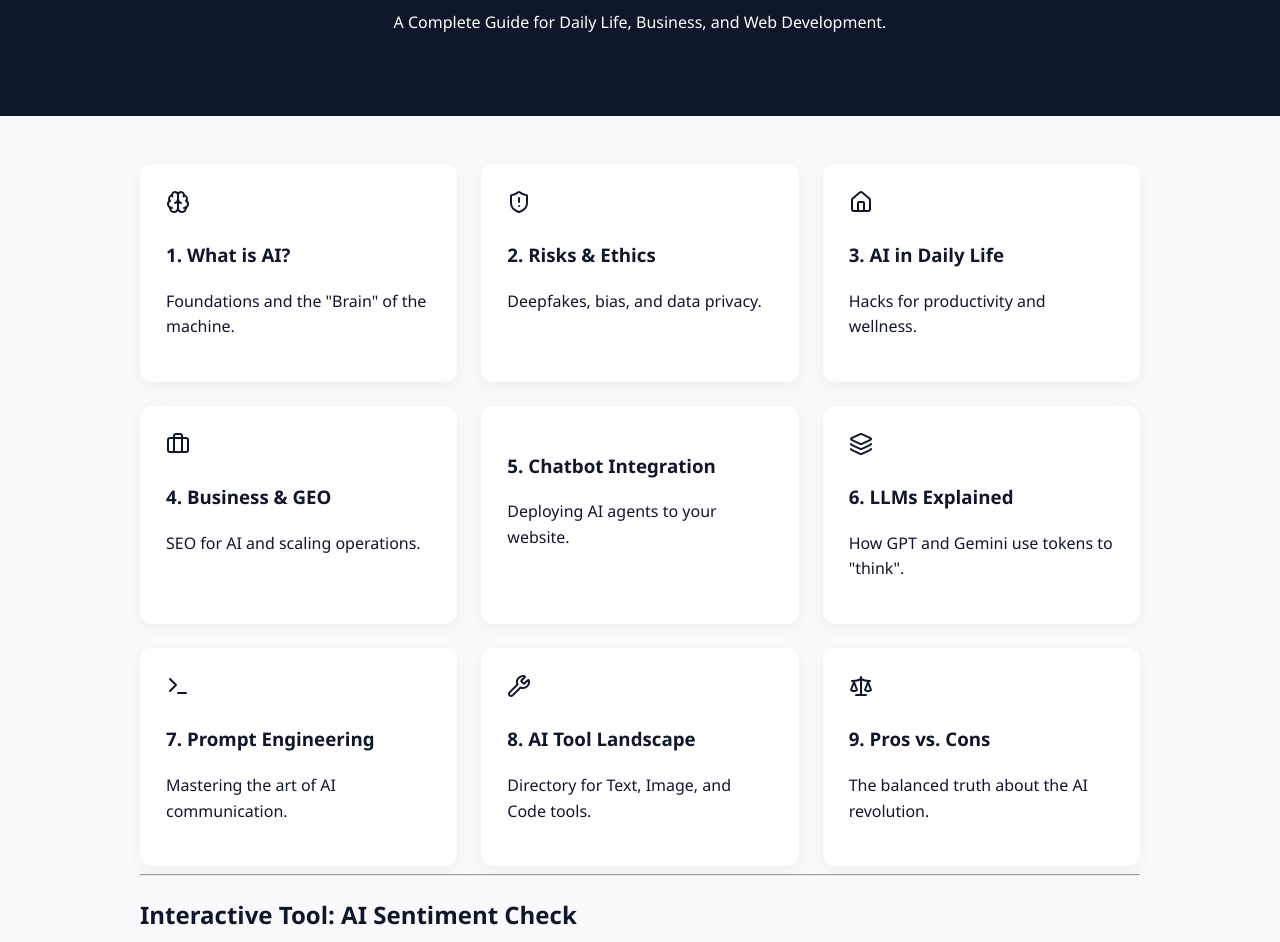
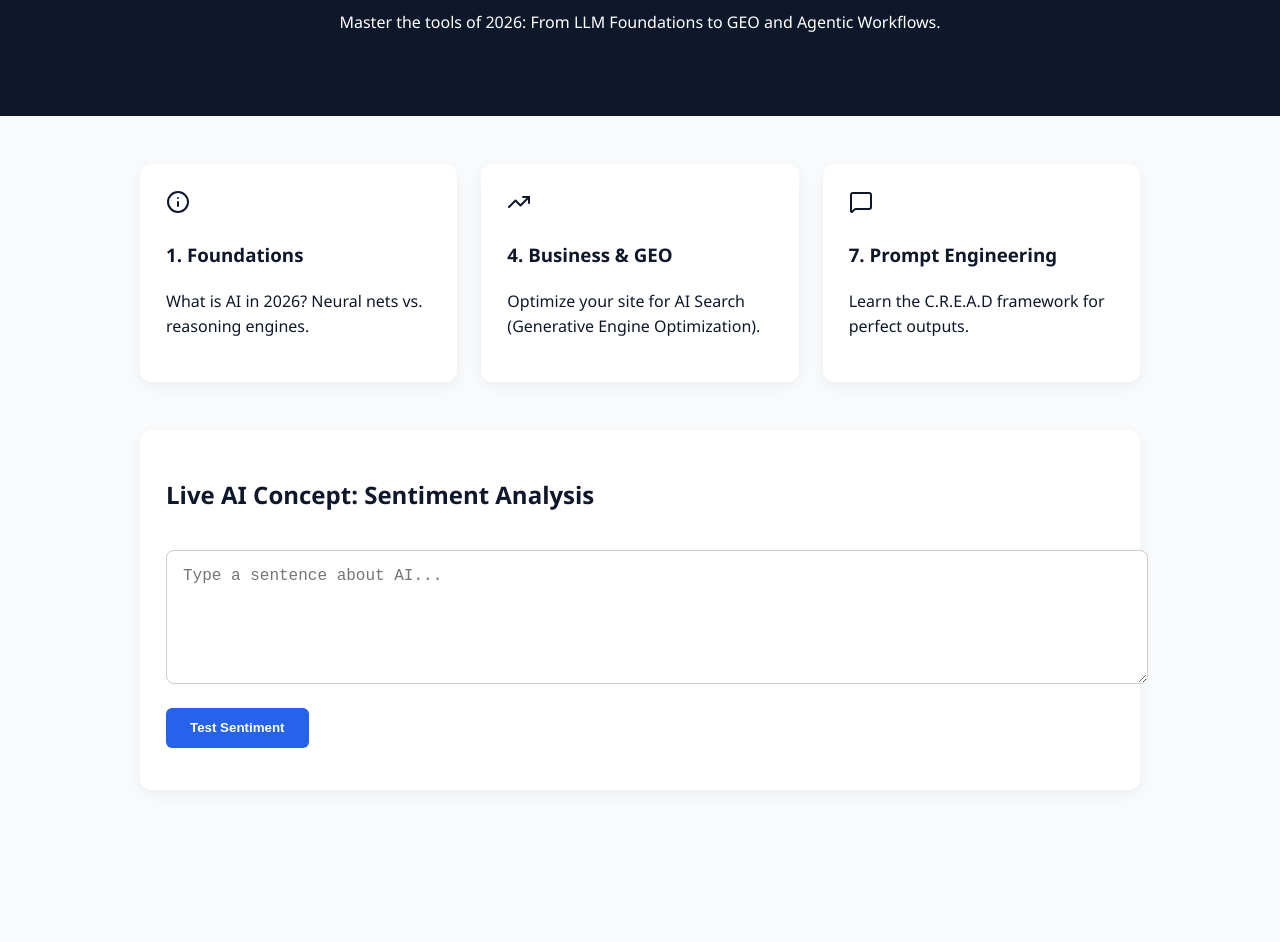
Before and after one commit to GetWrecker/ai-literacy-course, a plain HTML site: page index.html in a window 1280 px wide. Shown: the part 148-1090 px from the top of the page. After the commit the page ends 986 px from the top, so only its background shows below. Drawn offline with nearby package versions, Linux system fonts and the light colour scheme.

Commit message:
Update index.html

```diff
--- a/index.html
+++ b/index.html
@@ -3,71 +3,39 @@
 <head>
     <meta charset="UTF-8">
     <meta name="viewport" content="width=device-width, initial-scale=1.0">
-    <title>AI Literacy Interactive Course</title>
+    <title>AI Literacy 2026 | Interactive Modules</title>
     <link rel="stylesheet" href="assets/style.css">
     <script src="https://unpkg.com/lucide@latest"></script>
 </head>
 <body>
     <header>
-        <h1>AI Literacy & Implementation</h1>
-        <p>A Complete Guide for Daily Life, Business, and Web Development.</p>
+        <h1>AI Literacy & Strategic Implementation</h1>
+        <p>Master the tools of 2026: From LLM Foundations to GEO and Agentic Workflows.</p>
     </header>
 
     <main class="container">
-        <section id="course-map" class="grid-layout">
+        <section class="grid-layout">
             <div class="card" onclick="location.href='modules/01-intro.html'">
-                <i data-lucide="brain"></i>
-                <h3>1. What is AI?</h3>
-                <p>Foundations and the "Brain" of the machine.</p>
-            </div>
-            <div class="card" onclick="location.href='modules/02-dangers.html'">
-                <i data-lucide="shield-alert"></i>
-                <h3>2. Risks & Ethics</h3>
-                <p>Deepfakes, bias, and data privacy.</p>
-            </div>
-            <div class="card" onclick="location.href='modules/03-daily-life.html'">
-                <i data-lucide="home"></i>
-                <h3>3. AI in Daily Life</h3>
-                <p>Hacks for productivity and wellness.</p>
+                <i data-lucide="info"></i>
+                <h3>1. Foundations</h3>
+                <p>What is AI in 2026? Neural nets vs. reasoning engines.</p>
             </div>
             <div class="card" onclick="location.href='modules/04-business.html'">
-                <i data-lucide="briefcase"></i>
+                <i data-lucide="trending-up"></i>
                 <h3>4. Business & GEO</h3>
-                <p>SEO for AI and scaling operations.</p>
-            </div>
-            <div class="card" onclick="location.href='modules/05-chatbots.html'">
-                <h3>5. Chatbot Integration</h3>
-                <p>Deploying AI agents to your website.</p>
-            </div>
-
-            <div class="card" onclick="location.href='modules/06-llms.html'">
-                <i data-lucide="layers"></i>
-                <h3>6. LLMs Explained</h3>
-                <p>How GPT and Gemini use tokens to "think".</p>
+                <p>Optimize your site for AI Search (Generative Engine Optimization).</p>
             </div>
             <div class="card" onclick="location.href='modules/07-prompting.html'">
-                <i data-lucide="terminal"></i>
+                <i data-lucide="message-square"></i>
                 <h3>7. Prompt Engineering</h3>
-                <p>Mastering the art of AI communication.</p>
+                <p>Learn the C.R.E.A.D framework for perfect outputs.</p>
             </div>
-            <div class="card" onclick="location.href='modules/08-tools.html'">
-                <i data-lucide="wrench"></i>
-                <h3>8. AI Tool Landscape</h3>
-                <p>Directory for Text, Image, and Code tools.</p>
-            </div>
-            <div class="card" onclick="location.href='modules/09-balance.html'">
-                <i data-lucide="scale"></i>
-                <h3>9. Pros vs. Cons</h3>
-                <p>The balanced truth about the AI revolution.</p>
-            </div>
-        </section>
+            </section>
 
-        <hr>
-
-        <section id="interactive-demo">
-            <h2>Interactive Tool: AI Sentiment Check</h2>
-            <textarea id="ai-input" placeholder="How do you feel about AI today?"></textarea>
-            <button onclick="analyzeSentiment()">Analyze My Mood</button>
+        <section id="demo" class="card" style="margin-top: 3rem;">
+            <h2>Live AI Concept: Sentiment Analysis</h2>
+            <textarea id="ai-input" placeholder="Type a sentence about AI..."></textarea>
+            <button onclick="analyzeSentiment()">Test Sentiment</button>
             <p id="result"></p>
         </section>
     </main>
```
